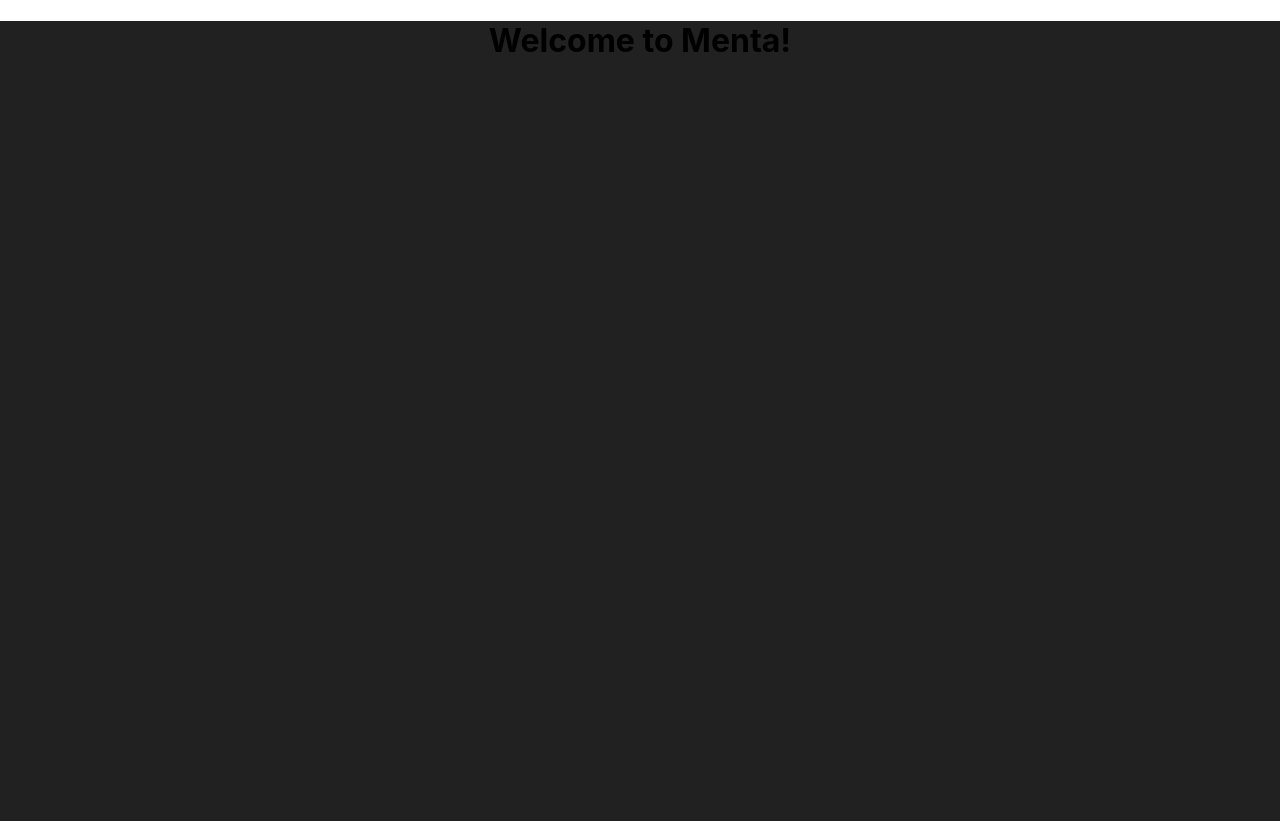
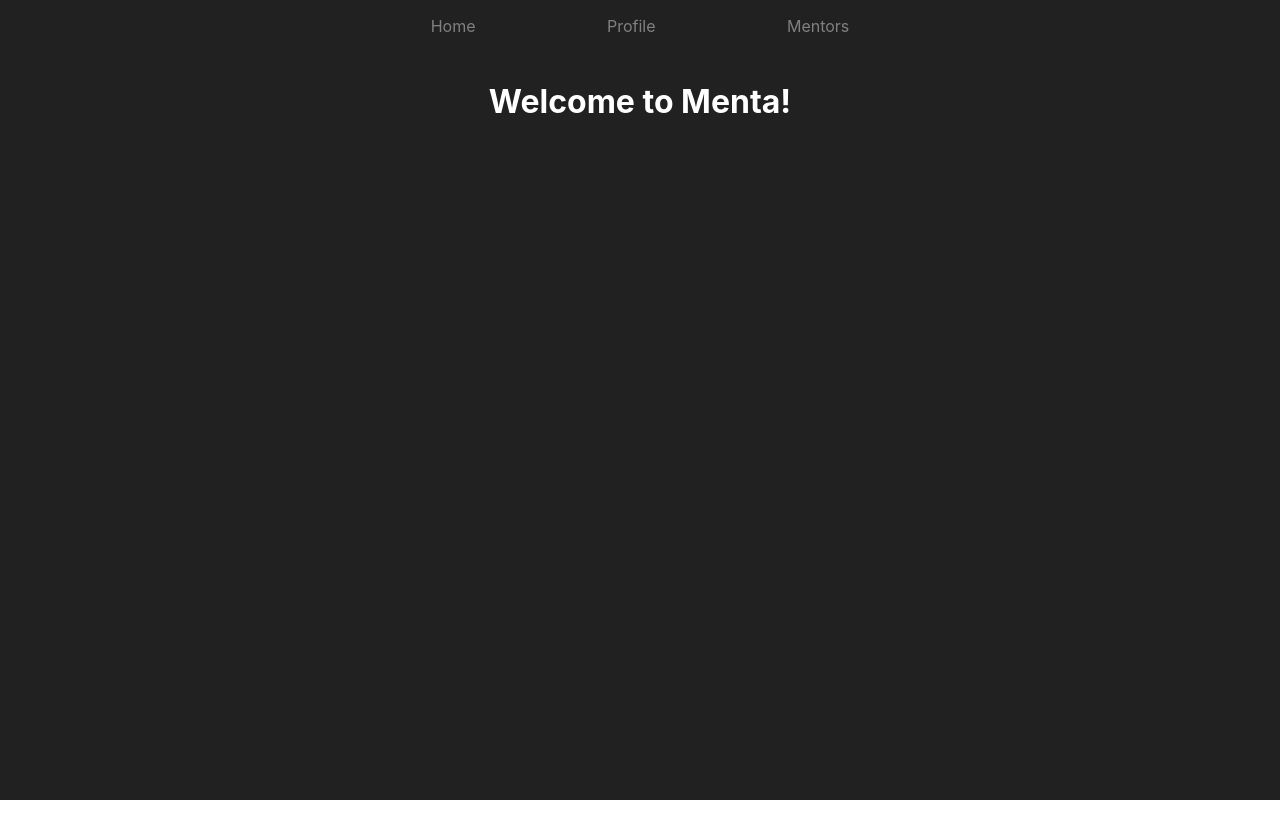
Before and after one commit to ChicoCoderCrew/Menta, a React (Create React App) app in the folder frontend/: page / in a window 1280 px wide. After the commit the page ends 800 px from the top, so only its background shows below. Built offline with nearby package versions, Linux system fonts and the light colour scheme.

Commit message:
logo and profile page progress

```diff
--- a/frontend/src/App.css
+++ b/frontend/src/App.css
@@ -3,43 +3,30 @@
   max-width: 550px;
   margin: 0px auto;
 }
-
-.App-logo {
-  height: 40vmin;
-  pointer-events: none;
+html {
+  margin: 0;
 }
-
-@media (prefers-reduced-motion: no-preference) {
-  .App-logo {
-    animation: App-logo-spin infinite 20s linear;
-  }
-}
-
 main {
+  margin: 0;
   background-color: #222121;
   width: 100%;
   min-height: 100vh;
-}
-.App-header {
-  background-color: #222121;
-  min-height: 100vh;
-  display: flex;
-  flex-direction: column;
-  align-items: center;
-  justify-content: center;
-  font-size: calc(10px + 2vmin);
   color: white;
 }
-
-.App-link {
-  color: #61dafb;
+ul {
+  margin: 0;
+}
+.navbar-item {
+  color: #808080;
+  display: flex;
+  align-items: center;
+  text-decoration: none;
+  padding: 1rem;
+  height: 100%;
+  cursor: pointer;
 }
 
-@keyframes App-logo-spin {
-  from {
-    transform: rotate(0deg);
-  }
-  to {
-    transform: rotate(360deg);
-  }
+.active {
+  color: #fff;
+  background-color: #a44223;
 }
--- a/frontend/src/App.js
+++ b/frontend/src/App.js
@@ -1,16 +1,17 @@
-import React from "react";
+import React, { useState } from "react";
 import "./App.css";
-import { BrowserRouter, Route, Routes } from "react-router-dom";
+import { BrowserRouter, Route, Routes, Link } from "react-router-dom";
 import Home from "./pages/home";
 import Profile from "./pages/profile";
-import Matches from "./pages/matches";
+import Mentors from "./pages/mentors";
 
 export const MentaContext = React.createContext();
 const initialState = {
   isAuthenticated: false,
   user: null,
-  matches: null,
+  mentors: null,
 };
+
 const reducer = (state, action) => {
   switch (action.type) {
     case "LOGIN":
@@ -35,7 +36,7 @@
     case "UPDATE_MATHCES":
       return {
         ...state,
-        matches: action.payload.matches,
+        mentors: action.payload.mentors,
       };
     default:
       return state;
@@ -45,6 +46,8 @@
 function App() {
   const [state, dispatch] = React.useReducer(reducer, initialState);
 
+  const [pathName, setPathName] = useState("");
+
   return (
     <MentaContext.Provider
       value={{
@@ -53,14 +56,45 @@
       }}>
       <main>
         <div className="App">
-          {/* <header className="App-header">
-        <h3 style={{ fontWeight: "lighter" }}>Menta</h3>
-      </header> */}
           <BrowserRouter>
+            <div
+              style={{
+                textDecoration: "none",
+                margin: "0px",
+                display: "flex",
+                justifyContent: "space-around",
+                marginBottom: "30px",
+              }}>
+              <Link
+                className={
+                  pathName === "/" ? "navbar-item active" : "navbar-item"
+                }
+                to="/"
+                onClick={() => setPathName("/")}>
+                Home
+              </Link>
+              <Link
+                className={
+                  pathName === "profile" ? "navbar-item active" : "navbar-item"
+                }
+                to="/profile"
+                onClick={() => setPathName("profile")}>
+                Profile
+              </Link>
+
+              <Link
+                className={
+                  pathName === "mentors" ? "navbar-item active" : "navbar-item"
+                }
+                to="/mentors"
+                onClick={() => setPathName("mentors")}>
+                Mentors
+              </Link>
+            </div>
             <Routes>
               <Route exact path="/" element={<Home />} />
               <Route exact path="/profile" element={<Profile />} />
-              <Route exact path="/matches" element={<Matches />} />
+              <Route exact path="/Mentors" element={<Mentors />} />
             </Routes>
           </BrowserRouter>
         </div>
--- a/frontend/src/pages/home.js
+++ b/frontend/src/pages/home.js
@@ -1,7 +1,7 @@
 import React from "react";
 
 const Home = () => {
-  return <h1 style={{ color: "black" }}>Welcome to Menta!</h1>;
+  return <h1 style={{ margin: 0 }}>Welcome to Menta!</h1>;
 };
 
 export default Home;
--- a/frontend/src/pages/matches.js
+++ /dev/null
@@ -1,7 +0,0 @@
-import React from "react";
-
-const Matches = () => {
-  return <div>Matches</div>;
-};
-
-export default Matches;
--- /dev/null
+++ b/frontend/src/pages/mentors.js
@@ -0,0 +1,11 @@
+import React from "react";
+
+const Mentors = () => {
+  return (
+    <div>
+      <h1>Mentors</h1>
+    </div>
+  );
+};
+
+export default Mentors;
--- a/frontend/src/pages/profile.js
+++ b/frontend/src/pages/profile.js
@@ -1,5 +1,7 @@
 import React from "react";
 import { colorScheme } from "../theme";
+
+// https://picsum.photos/seed/{user.id}/200/300
 
 const Profile = () => {
   return (
@@ -9,17 +11,40 @@
         flexDirection: "column",
         color: colorScheme.white,
       }}>
-      <h2>Profile</h2>
+      <h2>User Profile</h2>
       <div
         style={{
           display: "flex",
           flexDirection: "column",
-          alignItems: "flex-start",
+          // alignItems: "flex-start",
         }}>
-        <label>Name</label>
+        <img
+          src="https://picsum.photos/seed/random/200/200"
+          alt="Girl in a jacket"
+          width="100"
+          height="100"
+          style={{
+            borderRadius: "50%",
+            alignSelf: "center",
+            marginBottom: "24px",
+          }}
+        />
+        <label style={{ color: "gray", fontSize: "14px" }}>Name</label>
         {1 ? <p>{"Bla Bla"}</p> : <input />}
-        <label>Email</label>
+        <label style={{ color: "gray", fontSize: "14px" }}>Email</label>
         {1 ? <p>{"blabla@blamail.bla"}</p> : <input />}
+        <label style={{ color: "gray", fontSize: "14px" }}>Occupation</label>
+        {1 ? <p>{"Bla Maker"}</p> : <input />}
+        <label style={{ color: "gray", fontSize: "14px" }}>Bio</label>
+        {1 ? (
+          <p>
+            {
+              "BlaBla Bla bla blablabla...Bla bla blablabla...Bla bla blablabla...Bla bla blablabla...Bla bla blablabla..."
+            }
+          </p>
+        ) : (
+          <input />
+        )}
       </div>
     </div>
   );
```
